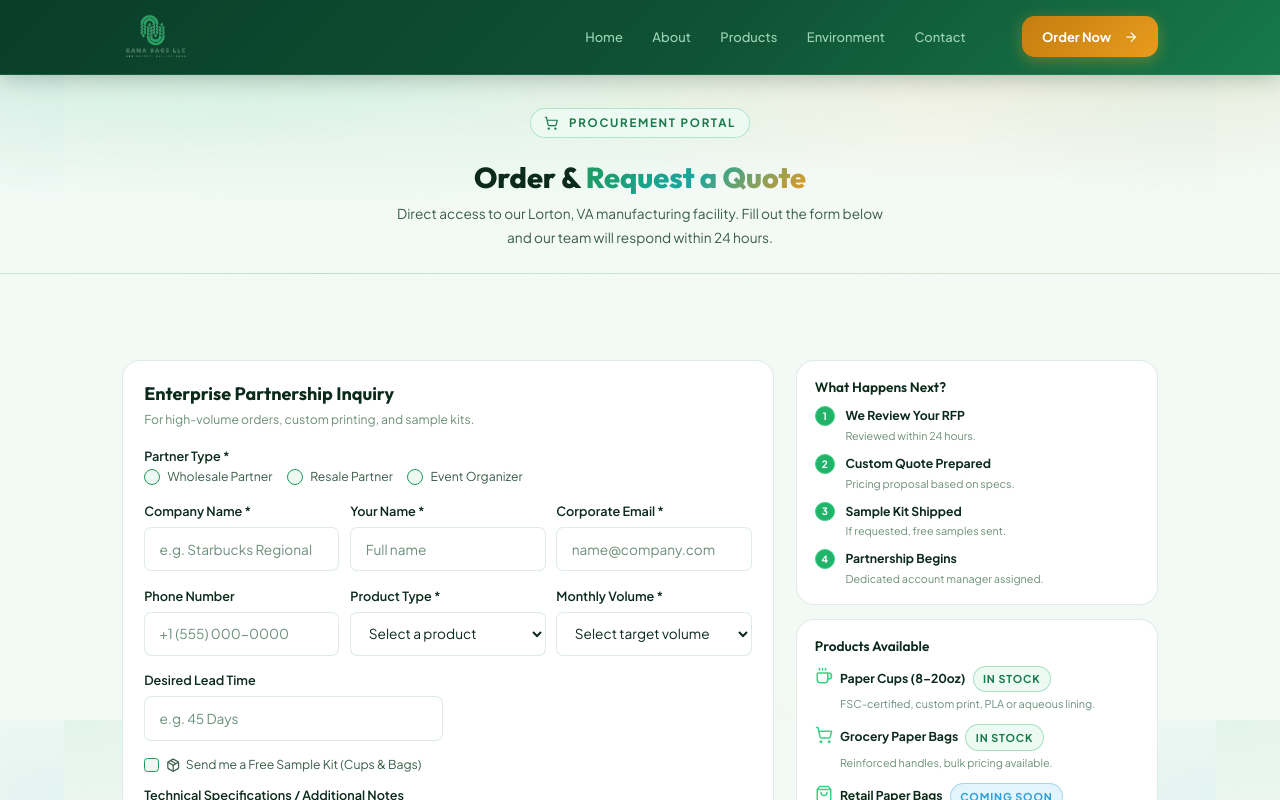
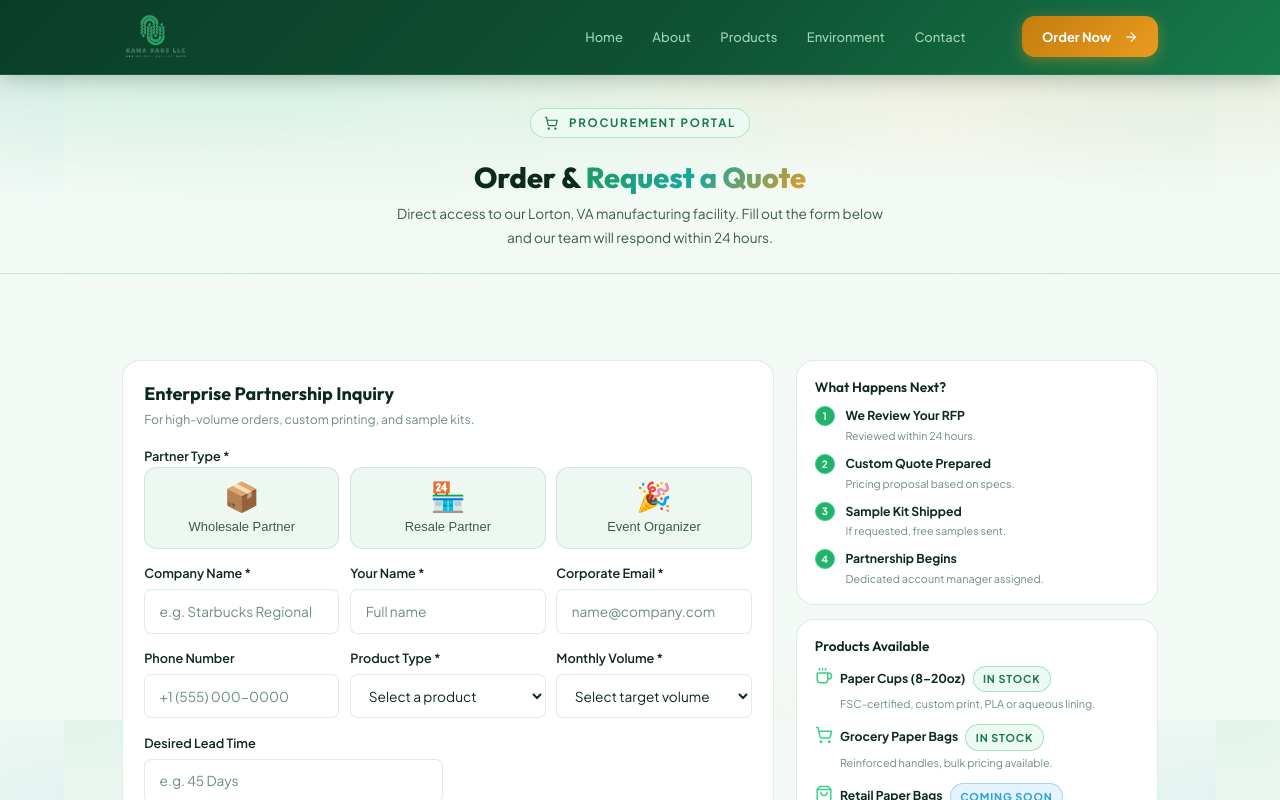
Before and after one commit to nathnaeldem/kanabags, a Vue app: page /order in a window 1280 px wide. Shown: the top 800 px of the page. Built offline with nearby package versions, Linux system fonts and the light colour scheme.

Commit message:
radio buttons change for partnership input

```diff
--- a/src/pages/OrderPage.vue
+++ b/src/pages/OrderPage.vue
@@ -31,22 +31,34 @@
                 <!-- Partner Type Selection -->
                 <div class="partner-type-section">
                   <label class="form-label">Partner Type *</label>
-                  <div class="radio-group">
-                    <label class="radio-label">
-                      <input type="radio" v-model="form.partner_type" value="wholesale" required />
-                      <span class="radio-box"></span>
+                  <div class="partner-type-buttons">
+                    <button
+                      type="button"
+                      class="partner-type-btn"
+                      :class="{ active: form.partner_type === 'wholesale' }"
+                      @click="form.partner_type = 'wholesale'"
+                    >
+                      <span class="btn-icon">📦</span>
                       <span>Wholesale Partner</span>
-                    </label>
-                    <label class="radio-label">
-                      <input type="radio" v-model="form.partner_type" value="resale" required />
-                      <span class="radio-box"></span>
+                    </button>
+                    <button
+                      type="button"
+                      class="partner-type-btn"
+                      :class="{ active: form.partner_type === 'resale' }"
+                      @click="form.partner_type = 'resale'"
+                    >
+                      <span class="btn-icon">🏪</span>
                       <span>Resale Partner</span>
-                    </label>
-                    <label class="radio-label">
-                      <input type="radio" v-model="form.partner_type" value="event_organizer" required />
-                      <span class="radio-box"></span>
+                    </button>
+                    <button
+                      type="button"
+                      class="partner-type-btn"
+                      :class="{ active: form.partner_type === 'event_organizer' }"
+                      @click="form.partner_type = 'event_organizer'"
+                    >
+                      <span class="btn-icon">🎉</span>
                       <span>Event Organizer</span>
-                    </label>
+                    </button>
                   </div>
                 </div>
 
@@ -398,41 +410,40 @@ export default {
 }
 .sample-checkbox { margin-bottom: 0.75rem; margin-top: 0.5rem; }
 .partner-type-section { margin-bottom: 1rem; }
-.radio-group {
+.partner-type-buttons {
+  display: grid;
+  grid-template-columns: repeat(3, 1fr);
+  gap: 0.75rem;
+}
+.partner-type-btn {
   display: flex;
-  gap: 1rem;
-  flex-wrap: wrap;
-}
-.radio-label {
-  display: flex;
+  flex-direction: column;
   align-items: center;
   gap: 0.5rem;
+  padding: 1rem 0.75rem;
+  background: var(--surface-2);
+  border: 2px solid var(--border);
+  border-radius: var(--radius-md);
   cursor: pointer;
-  font-size: 0.85rem;
+  transition: all var(--transition);
+  font-size: 0.9rem;
   color: var(--text-secondary);
+  font-weight: 500;
 }
-.radio-label input { display: none; }
-.radio-box {
-  width: 18px; height: 18px;
-  border: 2px solid var(--green-600);
-  border-radius: 50%;
-  background: var(--surface-2);
-  flex-shrink: 0;
-  position: relative;
-  transition: all var(--transition);
+.partner-type-btn:hover {
+  border-color: var(--green-500);
+  background: var(--surface-3);
+  transform: translateY(-2px);
 }
-.radio-label input:checked + .radio-box {
-  background: var(--green-500);
+.partner-type-btn.active {
+  background: linear-gradient(135deg, var(--green-600), var(--green-500));
   border-color: var(--green-400);
+  color: white;
+  box-shadow: 0 4px 15px rgba(34,179,107,0.3);
 }
-.radio-label input:checked + .radio-box::after {
-  content: '';
-  position: absolute;
-  top: 50%; left: 50%;
-  transform: translate(-50%, -50%);
-  width: 8px; height: 8px;
-  border-radius: 50%;
-  background: white;
+.partner-type-btn .btn-icon {
+  font-size: 2rem;
+  line-height: 1;
 }
 .partner-specific-fields {
   background: var(--surface-2);
```
